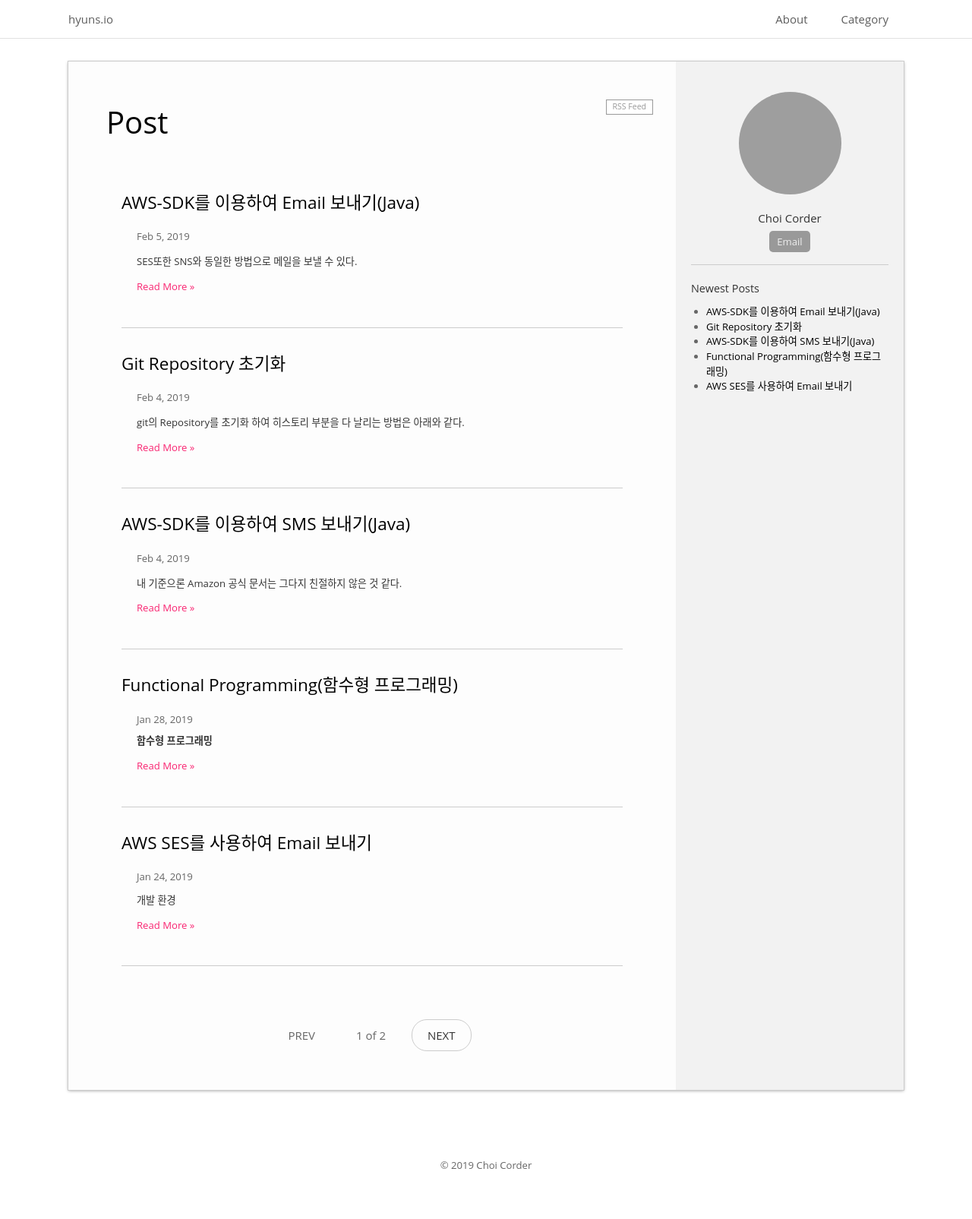
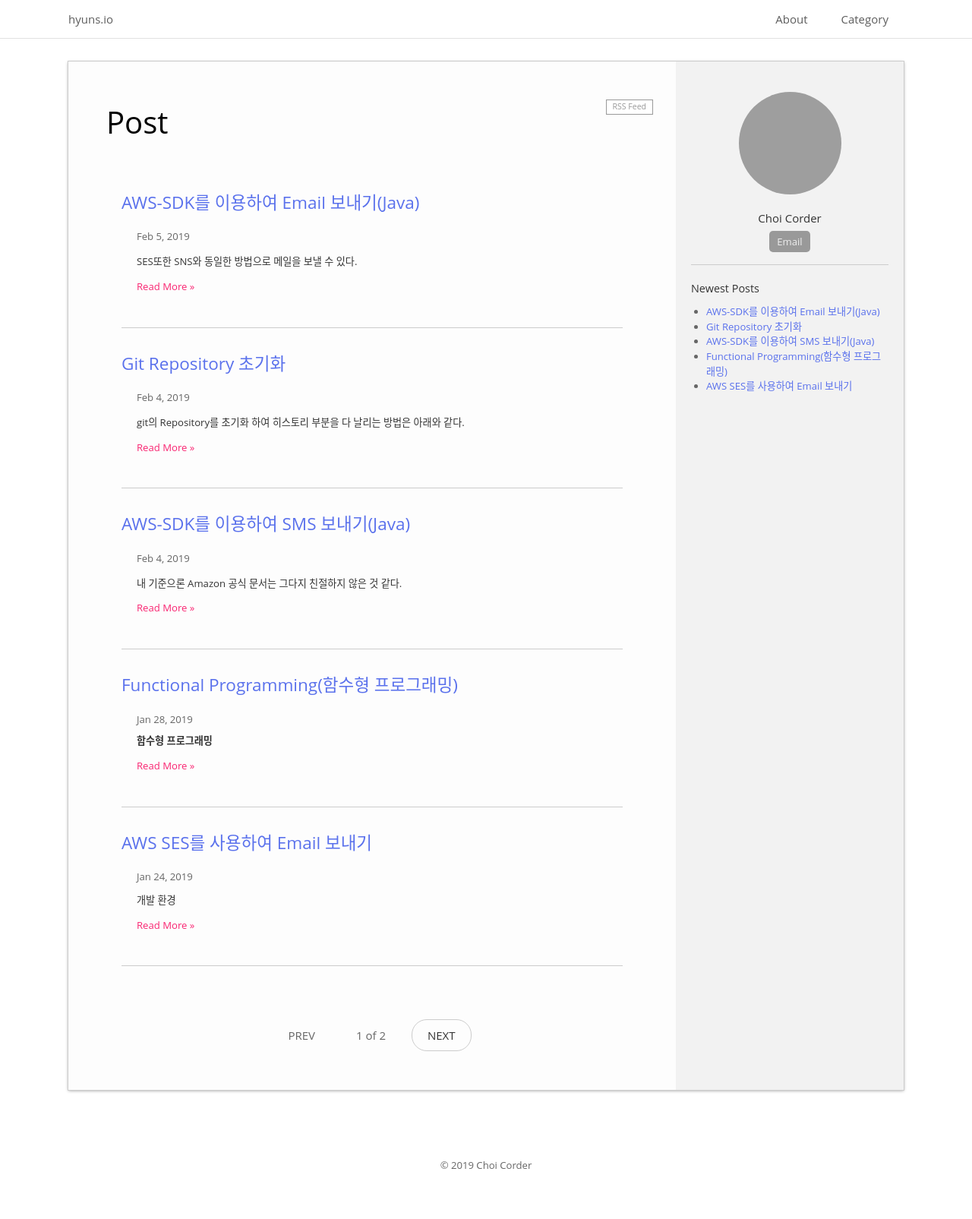
Before and after one commit to recordbook/recordbook.github.io, a Jekyll site: the page built from index.html, in a window 1280 px wide. Shown: the whole page at 76% size. Built offline with Jekyll 4.4.1, drawn with Linux system fonts in a browser that asks for light colours; the list of posts is cut into pages by our own code; grey boxes are pictures that could not be loaded.

Commit message:
2019-02-04 v6
Update _base.scss
Purpose: test

```diff
--- a/_sass/_base.scss
+++ b/_sass/_base.scss
@@ -8,12 +8,13 @@ a {
 	text-decoration: none;
 	// Title Color
 	// color: #036;
-	color: #000;
+	// color: #000;
+	color: #5a71ec;
 }
 a:hover, a:focus {
 	text-decoration:underline;
-	color: #069;
-	// color: #543030;
+	// color: #069;
+	color: #2343f1;
 }
 blockquote {
 	//
```
